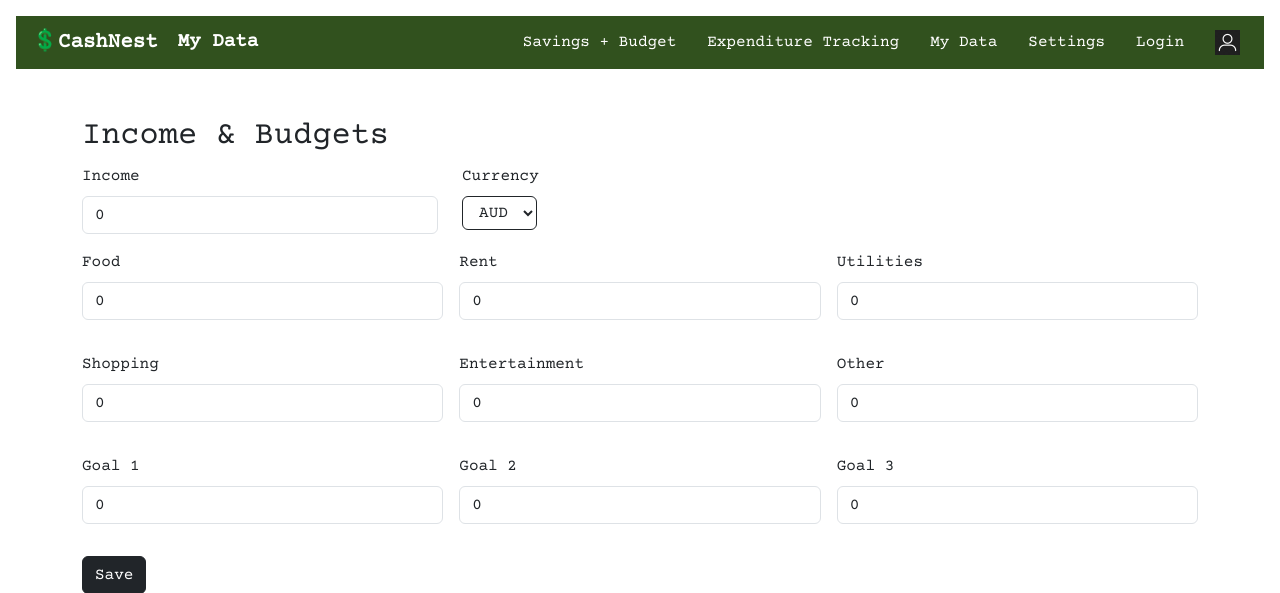
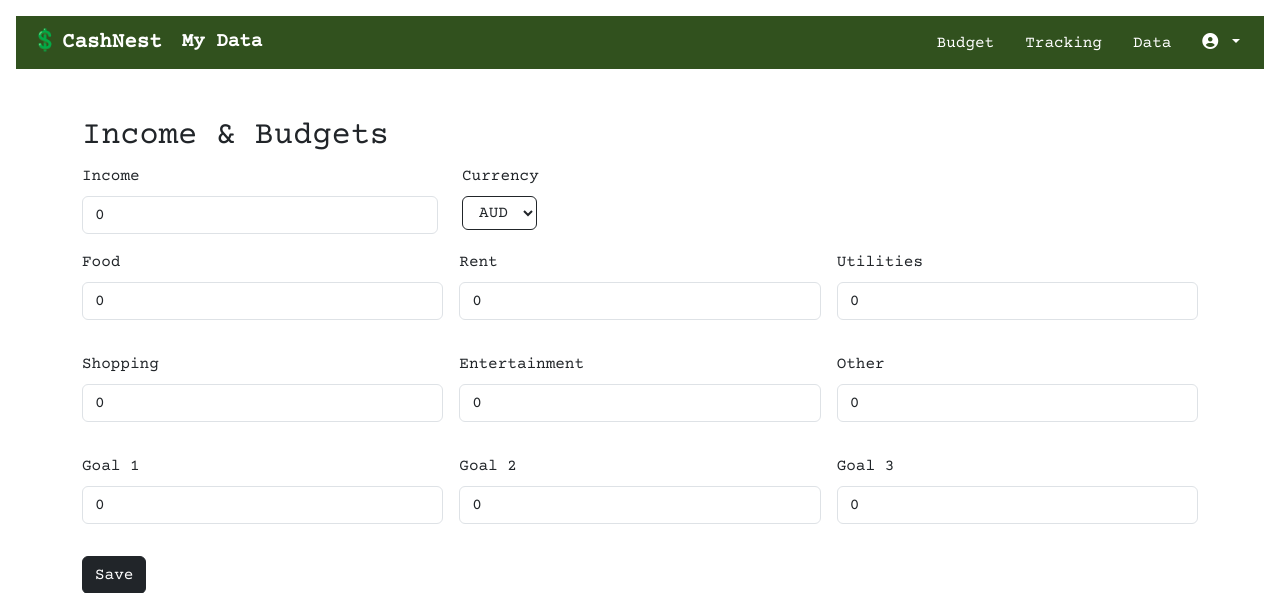
Before and after one commit to torry2/group50, a Flask app: page /data in a window 1280 px wide. Shown: the top 593 px of the page. Run offline with Flask 3, Linux system fonts and the light colour scheme; the visitor is signed in with stand-in values (Sample User, id 1); data that the repository does not hold is empty.

Commit message:
base.html (#79)
Co-authored-by: Jaiden | La Vida Homes <jaiden@lavidahomes.com.au>

```diff
--- a/app/templates/base.html
+++ b/app/templates/base.html
@@ -4,40 +4,49 @@
 <meta charset="UTF-8">
 <meta name="viewport" content="width=device-width, initial-scale=1">
 <title>{% block title %}CashNest{% endblock %}</title>
-
 <!-- Bootstrap CDN -->
 <link href="https://cdn.jsdelivr.net/npm/bootstrap@5.3.0/dist/css/bootstrap.min.css" rel="stylesheet">
-
 <link href="https://fonts.googleapis.com/css2?family=Courier+Prime&display=swap" rel="stylesheet">
 <link href="{{ url_for('static', filename='css/main.css') }}" rel="stylesheet">
+<!-- Added Font Awesome for icons -->
+<link rel="stylesheet" href="https://cdnjs.cloudflare.com/ajax/libs/font-awesome/6.4.0/css/all.min.css">
+{% block css %}{% endblock %}
 
-    {% block css %}{% endblock %}
 </head>
 <body>
-
 <!-- Top Navbar -->
 <nav class="navbar navbar-expand-lg navbar-custom">
 <div class="container-fluid px-3 d-flex align-items-center">
-            <a class="navbar-brand" href="/">💲CashNest</a>
+<a class="navbar-brand" href="/"><span class="me-1">💲</span>CashNest</a>
 <div class="page-title-inline">{% block page_title %}Page Title{% endblock %}</div>
-
-            <div class="collapse navbar-collapse justify-content-end">
-                <ul class="navbar-nav ms-auto">
-                    <li class="nav-item"><a class="nav-link" href="/budget">Savings + Budget</a></li>
-                    <li class="nav-item"><a class="nav-link" href="/projections">Expenditure Tracking</a></li>
-                    <li class="nav-item"><a class="nav-link" href="/data">My Data</a></li>
-                    <li class="nav-item"><a class="nav-link" href="/profile">Settings</a></li>
-                    <li class="nav-item"><a class="nav-link" href="/login">Login</a></li>
-                    <li class="nav-item"><a class="nav-link" href="#"><img src="/static/user-icon.png" alt="Profile" class="user-icon"></a></li>
+<button class="navbar-toggler" type="button" data-bs-toggle="collapse" data-bs-target="#navbarContent">
+  <span class="navbar-toggler-icon"></span>
+</button>
+<div class="collapse navbar-collapse justify-content-end" id="navbarContent">
+<ul class="navbar-nav ms-auto align-items-center">
+<li class="nav-item"><a class="nav-link nav-btn" href="/budget">Budget</a></li>
+<li class="nav-item"><a class="nav-link nav-btn" href="/projections">Tracking</a></li>
+<li class="nav-item"><a class="nav-link nav-btn" href="/data">Data</a></li>
+<li class="nav-item dropdown">
+  <a class="nav-link dropdown-toggle nav-btn" href="#" id="userDropdown" role="button" data-bs-toggle="dropdown">
+    <i class="fas fa-user-circle"></i>
+  </a>
+  <ul class="dropdown-menu dropdown-menu-end">
+    <li><a class="dropdown-item" href="/profile">Settings</a></li>
+    <li><a class="dropdown-item" href="/login">Login</a></li>
+    <li><button class="dropdown-item" onclick="fetch('/auth/logout', { method: 'GET' }).then(() => window.location.href = '/login');">Logout</button></li>
+  </ul>
+</li>
 </ul>
 </div>
 </div>
 </nav>
-
 <!-- Page Content -->
 <div class="container-fluid px-3 py-4">
 {% block content %}{% endblock %}
 </div>
 
+<!-- Bootstrap JS Bundle with Popper -->
+<script src="https://cdn.jsdelivr.net/npm/bootstrap@5.3.0/dist/js/bootstrap.bundle.min.js"></script>
 </body>
 </html>
```
Lines whose indentation alone changed are shown as unchanged.
